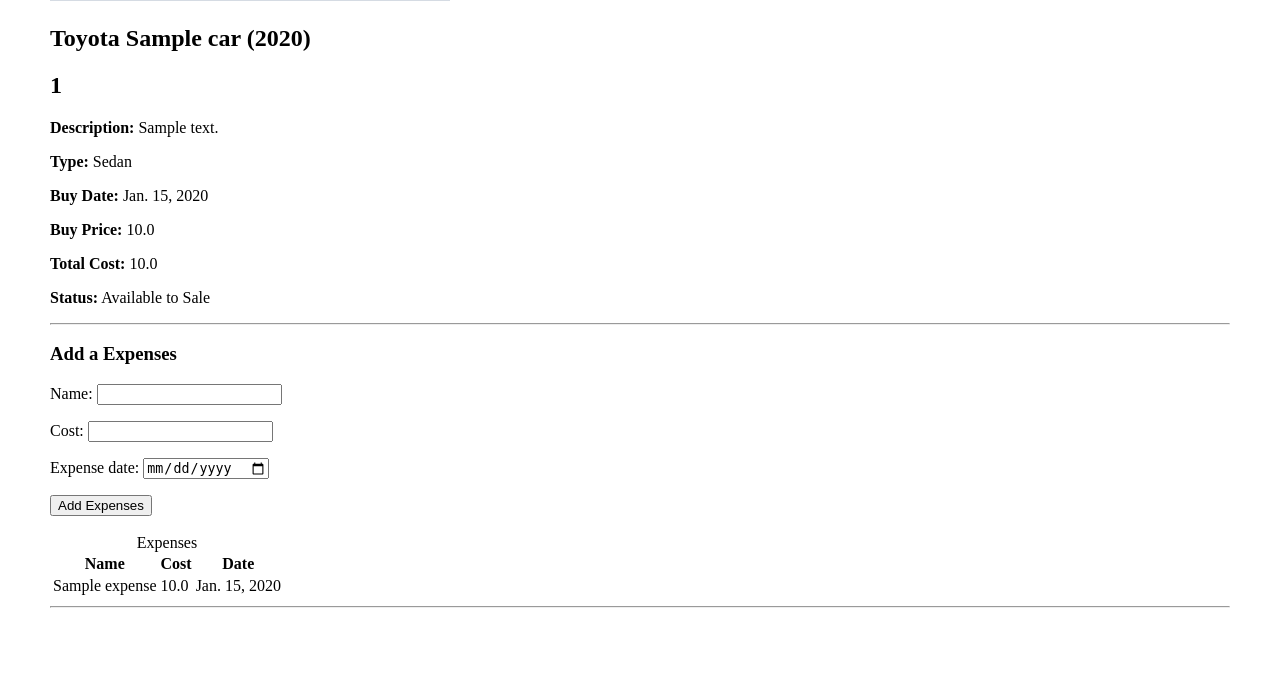
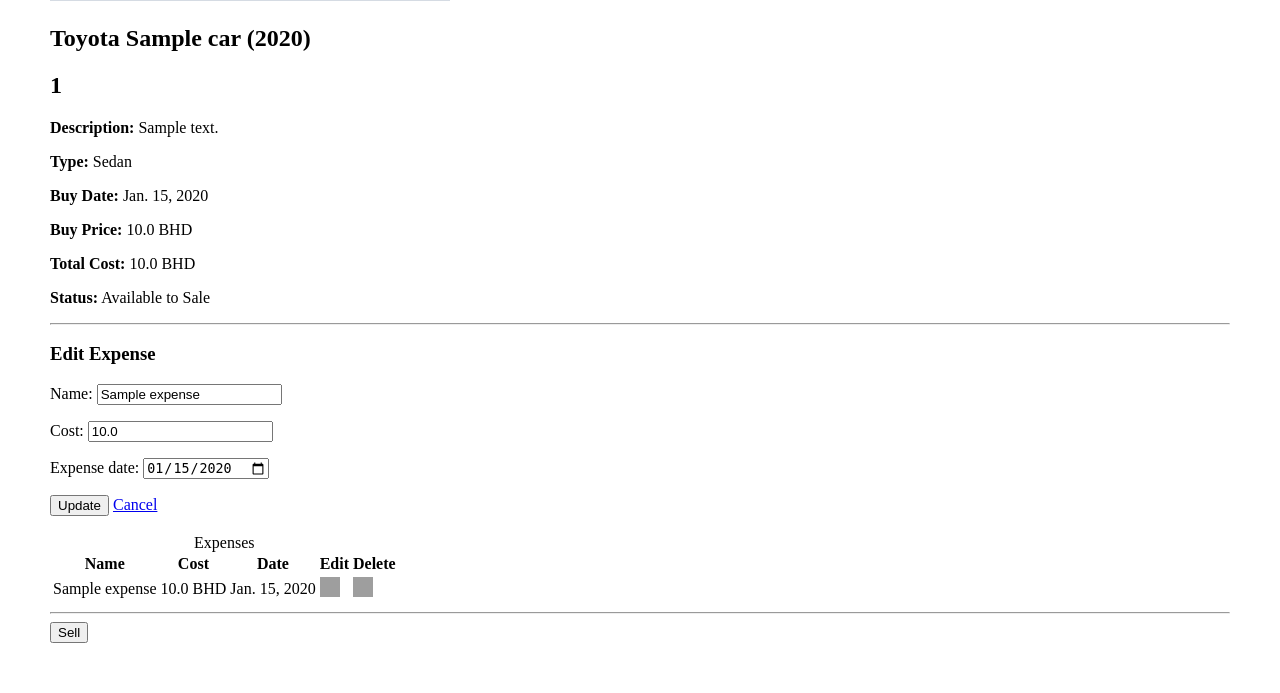
Before and after one commit to murtadha88/sayyarati, a Django app: page /cars/1/?edit_expense_id=1 in a window 1280 px wide. Shown: the part 456-1149 px from the top of the page. Before the commit the page ends 1064 px from the top, so only its background shows below. Run offline with Django 5.2, Linux system fonts and the light colour scheme; a user stored in the database is signed in; tables that the repository leaves empty hold one stand-in row (values such as "Sample post"); grey boxes marked "Sample" are stand-in pictures; grey boxes are pictures that could not be loaded.

Commit message:
Complete the edit and delete of expenses, as will as the sell of a car feature

```diff
--- a/main_app/models.py
+++ b/main_app/models.py
@@ -97,6 +97,7 @@
     buy_date = models.DateField()
     sell_date = models.DateField(null=True, blank=True)
     buy_price = models.FloatField()
+    sell_price = models.FloatField(null=True, blank=True)
     total_cost = models.FloatField()
     profit = models.FloatField(null=True, blank=True)
     profit_percentage = models.FloatField(null=True, blank=True)
--- a/main_app/templates/cars/details.html
+++ b/main_app/templates/cars/details.html
@@ -19,18 +19,25 @@
         {% if car.status == 'sold' %}
         <p><strong>Buy Date:</strong> {{ car.buy_date }}</p>
         {% endif %}
-        <p><strong>Buy Price:</strong> {{ car.buy_price }}</p>
-        <p><strong>Total Cost:</strong> {{ car.total_cost }}</p>
+        <p><strong>Buy Price:</strong> {{ car.buy_price }} BHD</p>
+        <p><strong>Total Cost:</strong> {{ car.total_cost }} BHD</p>
         <p><strong>Status:</strong> {{ car.status }}</p>
 
         <hr>
 
         {% if car.status != 'Sold' %}
-        <h3>Add a Expenses</h3>
-        <form  action="{% url 'add-expenses' car.id %}" method="post" autocomplete="off">
+        <h3>{% if editing %}Edit Expense{% else %}Add Expenses{% endif %}</h3>
+        <form method="post"
+            action="{% if editing %}{% url 'update-expense-inline' car.id edit_expense_id %}{% else %}{% url 'add-expenses' car.id %}{% endif %}"
+            autocomplete="off">
             {% csrf_token %}
             {{ expenses_form.as_p }}
-            <button type="submit">Add Expenses</button>
+            <button type="submit">
+                {% if editing %}Update{% else %}Add Expenses{% endif %}
+            </button>
+            {% if editing %}
+            <a href="{% url 'car-detail' car.id %}">Cancel</a>
+            {% endif %}
         </form>
         {% endif %}
 
@@ -43,14 +50,28 @@
                     <th>Name</th>
                     <th>Cost</th>
                     <th>Date</th>
+                    <th>Edit</th>
+                    <th>Delete</th>
                 </tr>
             </thead>
             <tbody>
                 {% for expenses in car.expenses_set.all %}
                 <tr>
                     <td>{{expenses.name}}</td>
-                    <td>{{expenses.cost}}</td>
+                    <td>{{expenses.cost}} BHD</td>
                     <td>{{expenses.expense_date}}</td>
+                    <td>
+                        <a href="{% url 'car-detail' car.id %}?edit_expense_id={{ expenses.id }}">
+                            <img src="https://cdn-icons-png.flaticon.com/512/1057/1057097.png" alt="Edit Icon"
+                                width="20" height="20">
+                        </a>
+                    </td>
+                    <td>
+                        <a href="{% url 'expense-delete' car.id expenses.id %}">
+                            <img src="https://cdn3.iconfinder.com/data/icons/social-messaging-ui-color-line/254000/82-512.png"
+                                alt="Delete Icon" width="20" height="20">
+                        </a>
+                    </td>
                 </tr>
                 {% endfor %}
             </tbody>
@@ -72,14 +93,27 @@
             </thead>
             <tbody>
                 <tr>
-                    <td>{{car.buy_price}}</td>
-                    <td>{{car.sell_price}}</td>
-                    <td>{{car.total_cost}}</td>
-                    <td>{{car.profit}}</td>
-                    <td>{{car.profit_percentage}}</td>
+                    <td>{{car.buy_price}} BHD</td>
+                    <td>{{car.sell_price}} BHD</td>
+                    <td>{{car.total_cost}} BHD</td>
+                    <td>{{car.profit}} BHD</td>
+                    <td>{{ car.profit_percentage|floatformat:2 }}%</td>
                 </tr>
             </tbody>
         </table>
+        {% else %}
+        <button onclick="document.getElementById('sellModal').style.display='block'">Sell</button>
+
+        <div id="sellModal" style="display:none;">
+            <form action="{% url 'sell-car' car.id %}" method="POST">
+                {% csrf_token %}
+                <label for="sell_price">Enter Selling Price:</label>
+                <input type="number" name="sell_price" required>
+                <button type="submit">Confirm Sale</button>
+                <button type="button"
+                    onclick="document.getElementById('sellModal').style.display='none'">Cancel</button>
+            </form>
+        </div>
         {% endif %}
 
 
--- a/main_app/urls.py
+++ b/main_app/urls.py
@@ -15,6 +15,9 @@
         views.add_expenses,
         name='add-expenses'
     ),
+    path('cars/<int:car_id>/expenses/<int:pk>/edit/', views.update_expense_inline, name='update-expense-inline'),
+    path('cars/<int:car_id>/expenses/<int:pk>/delete/', views.ExpenseDelete.as_view(), name='expense-delete'),
+    path('cars/<int:car_id>/sell/', views.sell_car, name='sell-car'),
 ]
 
 if settings.DEBUG:
--- a/main_app/views.py
+++ b/main_app/views.py
@@ -2,9 +2,11 @@
 from django.contrib.auth import login
 from django.contrib.auth.forms import UserCreationForm
 from django.contrib.auth.views import LoginView
-from django.views.generic.edit import CreateView
-from .models import Car
+from django.views.generic.edit import CreateView , UpdateView, DeleteView
+from .models import Car, Expenses
 from .forms import ExpensesForm
+from django.utils import timezone
+
 
 from .models import Car
 class Login(LoginView):
@@ -43,8 +45,23 @@
 
 def car_detail(request, car_id):
     car = Car.objects.get(id=car_id)
+
+    edit_expense = None
     expenses_form = ExpensesForm()
-    return render(request, 'cars/details.html', {'car': car , 'expenses_form': expenses_form})
+
+    edit_id = request.GET.get('edit_expense_id')
+    if edit_id:
+        edit_expense = Expenses.objects.get(id=edit_id, car_id=car_id)
+        expenses_form = ExpensesForm(instance=edit_expense)
+
+    context = {
+        'car': car,
+        'expenses_form': expenses_form,
+        'editing': edit_expense is not None,
+        'edit_expense_id': edit_id,
+    }
+    return render(request, 'cars/details.html', context)
+
 
 def add_expenses(request, car_id):
     form = ExpensesForm(request.POST)
@@ -58,3 +75,45 @@
         car.save()
 
     return redirect('car-detail', car_id=car_id)
+
+def update_expense_inline(request, car_id, pk):
+    expense = Expenses.objects.get(pk=pk, car_id=car_id)
+    if request.method == 'POST':
+        form = ExpensesForm(request.POST, instance=expense)
+        if form.is_valid():
+            form.save()
+            return redirect('car-detail', car_id=car_id)
+    else:
+        return redirect(f'/cars/{car_id}/?edit_expense_id={pk}')
+
+
+class ExpenseDelete(DeleteView):
+    model = Expenses
+    context_object_name = 'expense'
+
+    def get_context_data(self, **kwargs):
+        context = super().get_context_data(**kwargs)
+        context['car_id'] = self.kwargs['car_id']
+        return context
+
+    def get_success_url(self):
+        return f'/cars/{self.kwargs["car_id"]}/'
+
+
+def sell_car(request, car_id):
+    car = Car.objects.get(id=car_id)
+
+    if request.method == 'POST':
+        sell_price = float(request.POST.get('sell_price'))
+
+        profit = sell_price - car.total_cost
+        profit_percentage = (profit / car.total_cost) * 100
+
+        car.sell_price = sell_price
+        car.profit = profit
+        car.profit_percentage = profit_percentage
+        car.sell_date = timezone.now()
+        car.status = 'Sold'
+        car.save()
+
+    return redirect('car-detail', car_id=car_id)
```
Also changed, not shown: main_app/templates/main_app/expenses_confirm_delete.html (added, +16 -0 lines), main_app/migrations/0003_alter_expenses_options.py (added), main_app/migrations/0004_car_sell_price.py (added), main_app/migrations/0005_alter_car_sell_price.py (added), main_app/templates/main_app/expenses_form.html (added), media/car_images/accord2_hPXUaWR.jpeg (added), media/car_images/accord2_pJsJASb.jpeg (added), media/car_images/rush.jpg (added), media/car_images/rush_Dc53rqO.jpg (added).
